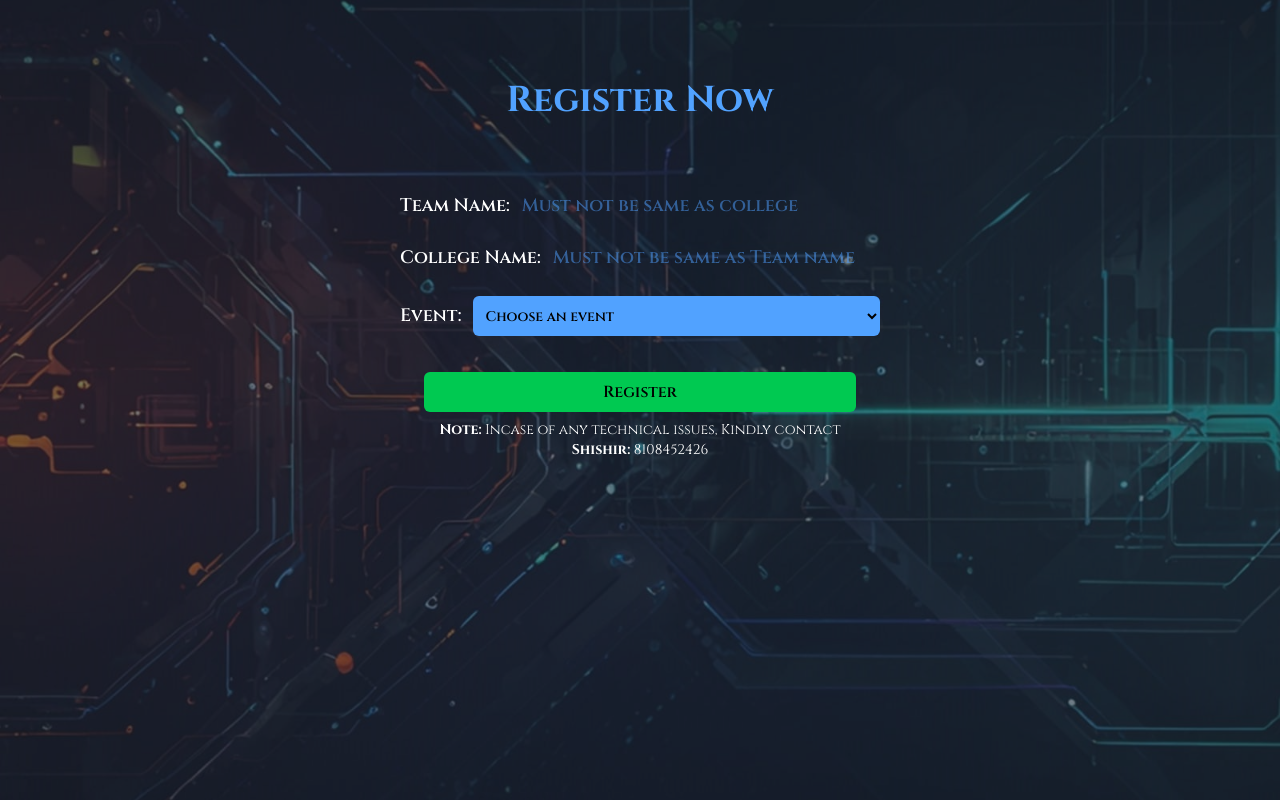
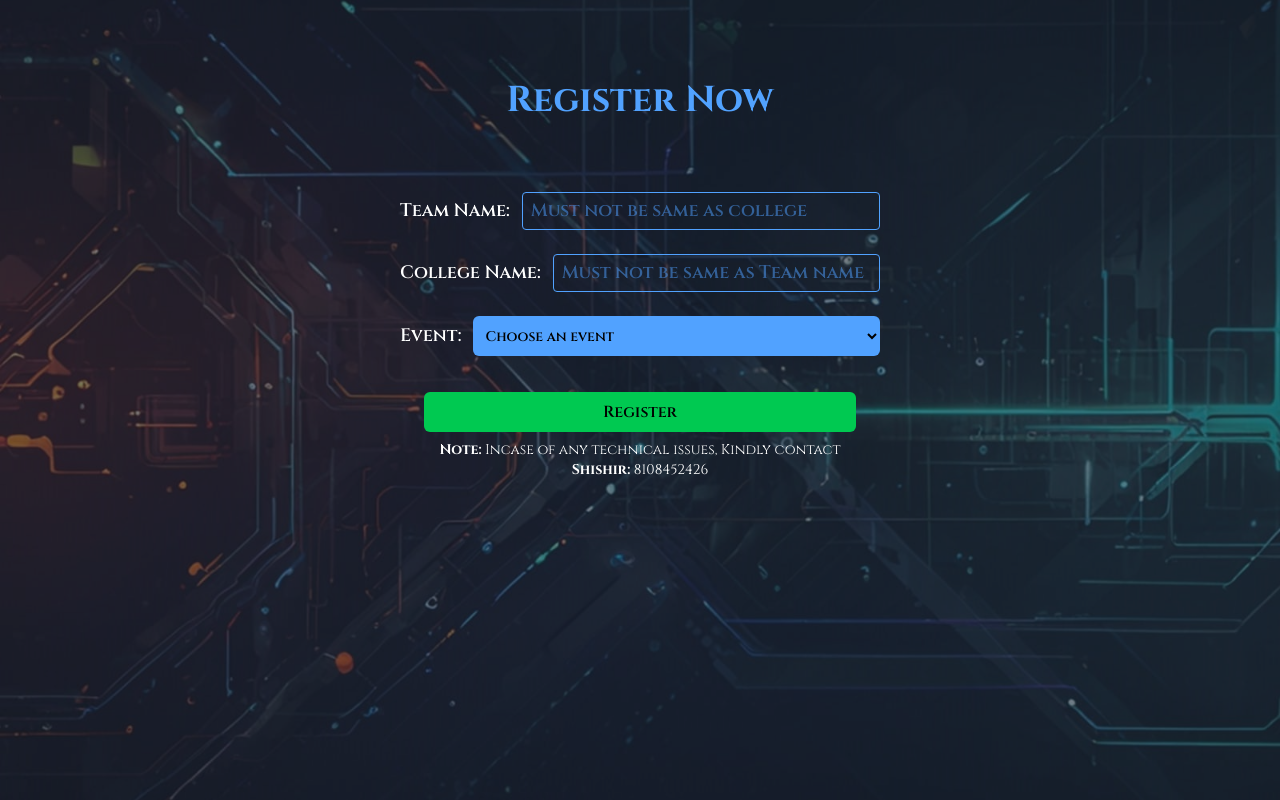
Before and after one commit to programmingwithshishir/registration-website, a React (Vite) app: page /register in a window 1280 px wide. Built offline with nearby package versions, Linux system fonts and the light colour scheme.

Commit message:
Add border to input fields

```diff
--- a/src/components/registration.jsx
+++ b/src/components/registration.jsx
@@ -108,7 +108,7 @@ const RegistrationPage = () => {
           <input
             id="teamName"
             name="teamName"
-            className="w-full text-blue-400 md:text-lg focus:outline-none text-base font-semibold"
+            className="w-full rounded px-2 py-1 border border-blue-400 text-blue-400 md:text-lg focus:outline-none text-base font-semibold"
             type="text"
             placeholder="Must not be same as college"
             required
@@ -126,7 +126,7 @@ const RegistrationPage = () => {
           <input
             id="collegeName"
             name="collegeName"
-            className="w-full text-blue-400 md:text-lg focus:outline-none text-base font-semibold"
+            className="w-full rounded px-2 py-1 border border-blue-400 text-blue-400 md:text-lg focus:outline-none text-base font-semibold"
             type="text"
             placeholder="Must not be same as Team name"
             required
```
